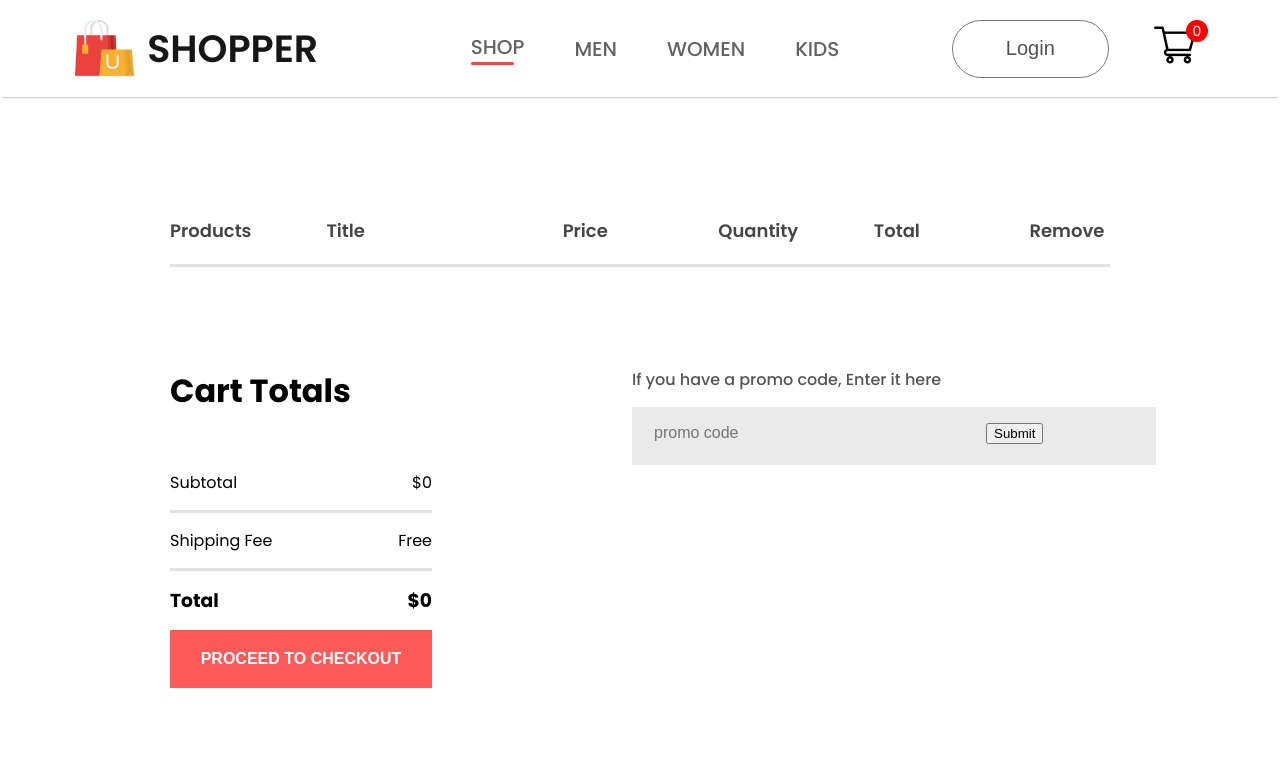
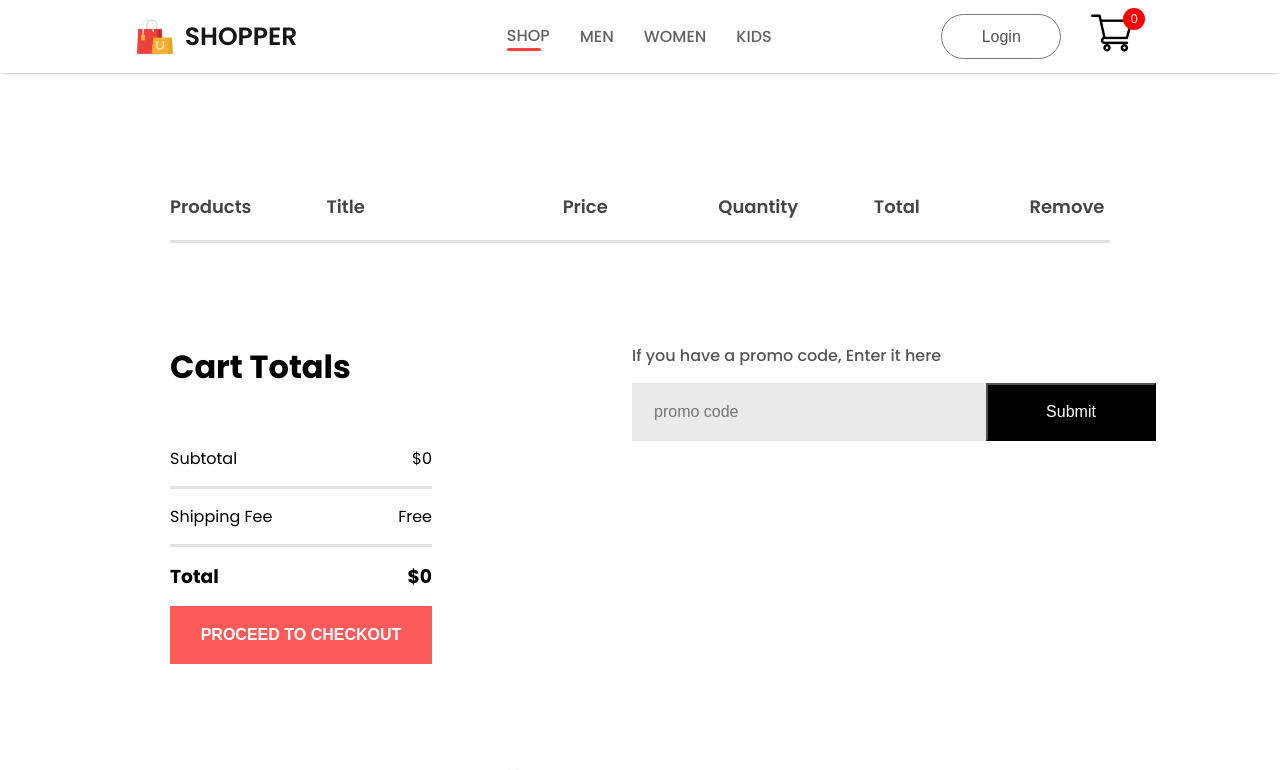
Before and after one commit to Vonglory176/MERN-E-Commerce-Project, a React (Create React App) app in the folder frontend/: page /cart in a window 1280 px wide. Shown: the top 770 px of the page. Built offline with nearby package versions, Linux system fonts and the light colour scheme.

Commit message:
SCSS Update

```diff
--- a/frontend/src/App.css
+++ b/frontend/src/App.css
@@ -79,6 +79,33 @@
   color: white;
 }
 
+@media (max-width: 1280px) {
+  .navbar {
+    padding: 12px 50px;
+  }
+  .nav-logo img {
+    width: 40px;
+  }
+  .nav-logo p {
+    font-size: 25px;
+  }
+  .nav-menu {
+    gap: 30px;
+    font-size: 16px;
+  }
+  .nav-login-cart {
+    gap: 30px;
+  }
+  .nav-login-cart button {
+    width: 120px;
+    height: 45px;
+    font-size: 16px;
+  }
+  .nav-cart-count {
+    margin-left: -40px;
+    font-size: 12px;
+  }
+}
 .hero {
   height: 100vh;
   background: linear-gradient(180deg, #fde1ff, rgba(225, 255, 234, 0.1333333333), 60%);
@@ -645,6 +672,14 @@
   width: 330px;
   height: 50px;
 }
+.cartitems-promobox button {
+  width: 170px;
+  height: 58px;
+  font-size: 16px;
+  background: black;
+  color: white;
+  cursor: pointer;
+}
 
 .shopcategory-banner {
   display: block;
```
Also changed, not shown: 1 other file (tests, documents, lock files or other folders).
